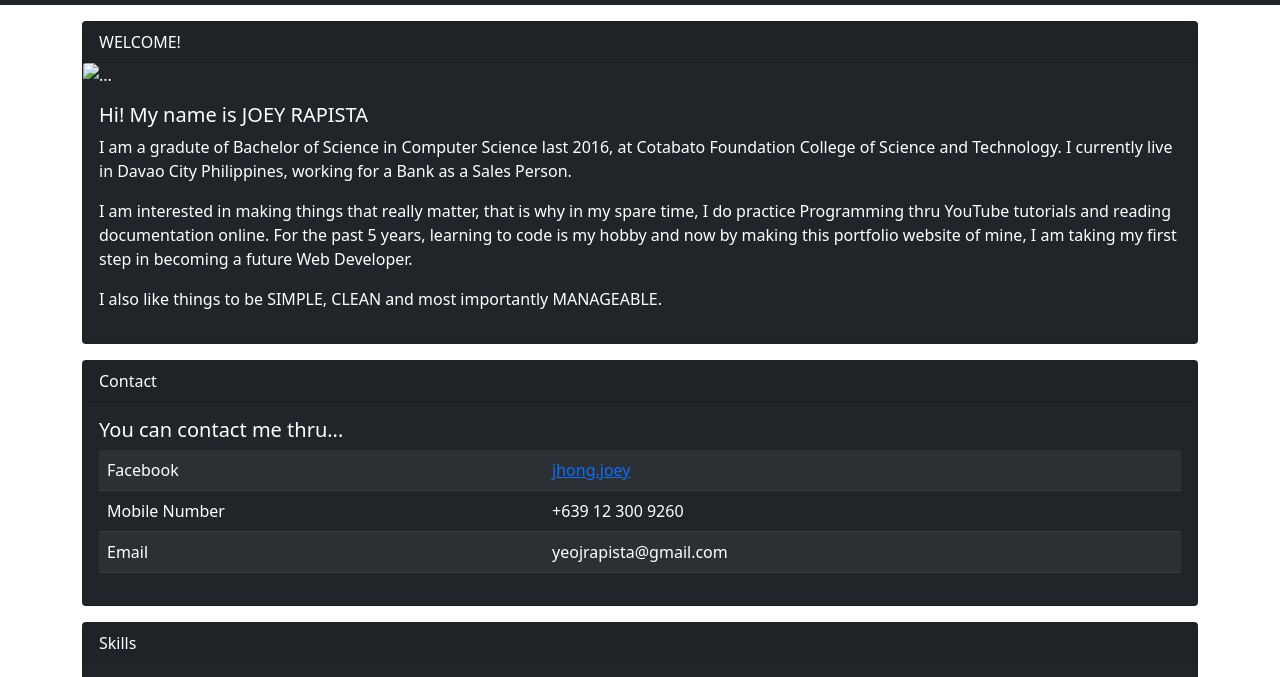
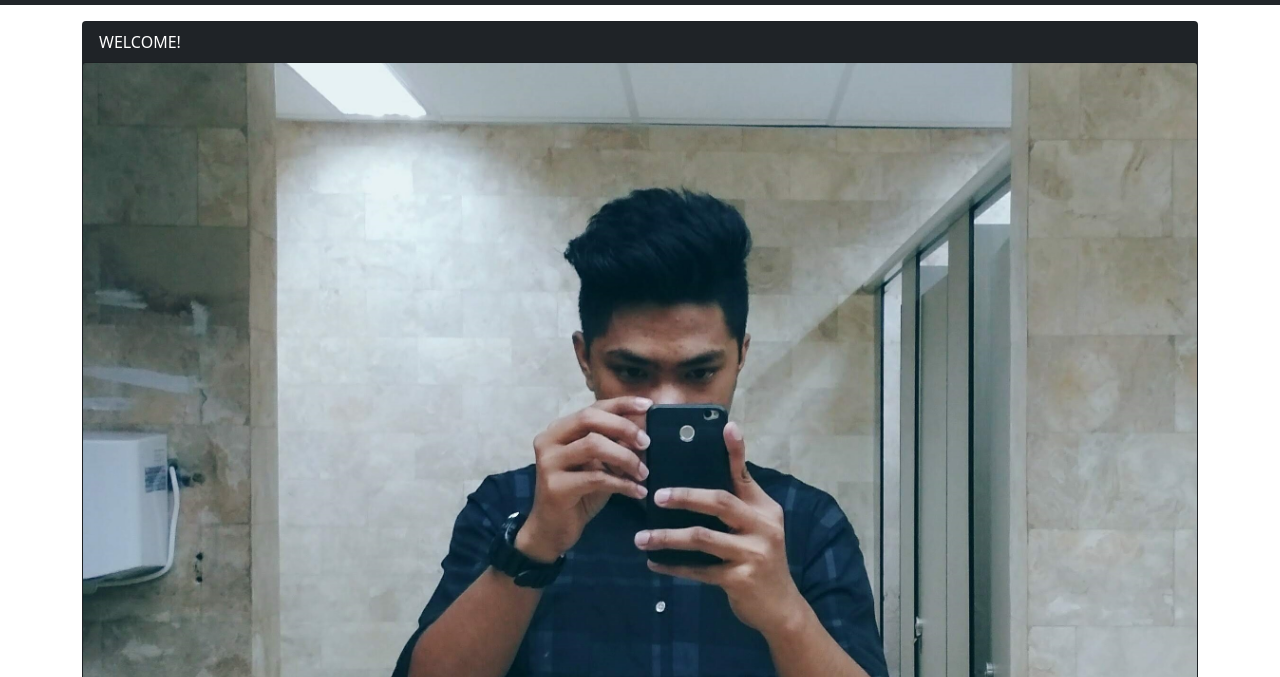
Before and after one commit to JoeyRapista/portfolio, a plain HTML site: page index.html in a window 1280 px wide. Shown: the part 51-728 px from the top of the page. Drawn offline with nearby package versions, Linux system fonts and the light colour scheme; the site is published under a folder, as on GitHub Pages, so addresses that start at the root find nothing.

Commit message:
updated index

```diff
--- a/index.html
+++ b/index.html
@@ -42,7 +42,7 @@
         <div class="container">
             <div  class="card text-white bg-dark mb-3">
                 <div class="card-header">WELCOME!</div>
-                <img src="/images/JoeyRapista.jpg" class="card-img-top" alt="...">
+                <img src="./images/JoeyRapista.jpg" class="card-img-top" alt="...">
                 <div class="card-body">
                     <h5 class="card-title">Hi! My name is JOEY RAPISTA</h5>
                     <p class="card-text">I am a gradute of Bachelor of Science in Computer Science last 2016, at Cotabato Foundation College of Science and Technology.
```
